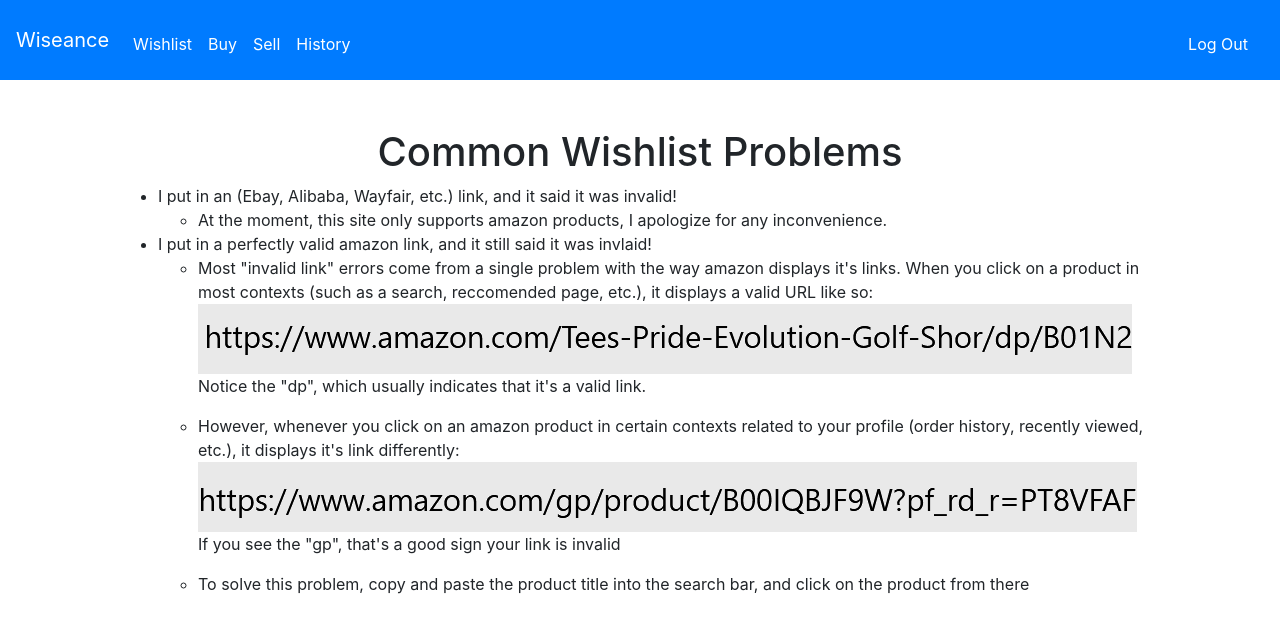
After one commit to anthonypapetti/Wiseance, a Flask app: page /amznhelp in a window 1280 px wide. The commit adds this page. Shown: the top 633 px of the page. Run offline with Flask 2, Linux system fonts and the light colour scheme; the visitor is signed in with stand-in values (Sample User, id 1); some libraries are stand-ins or nearby versions.

Commit message:
Added a help page for amazon link errors

```diff
--- a/routes.py
+++ b/routes.py
@@ -24,6 +24,7 @@ def login():
     if form.validate_on_submit():
         user = User.query.filter_by(username=form.username.data).first()
         session["user_id"] = user.id
+        return redirect('/')
     return render_template("login.html", form=form)
 
 @app.route("/logout")
@@ -115,3 +116,8 @@ def deleteamazon():
     db.session.delete(data)
     db.session.commit()
     return jsonify(True)
+
+@app.route("/amznhelp")
+@login_required
+def amznhelp():
+    return render_template("amznhelp.html")
--- a/static/styles.css
+++ b/static/styles.css
@@ -3,3 +3,8 @@ ul.errors
     list-style-type: none;
     color: red;
 }
+a.linkerror
+{
+    color: red;
+    text-decoration: underline;
+}
--- a/templates/amazon.html
+++ b/templates/amazon.html
@@ -23,7 +23,7 @@
         {% if form.amazonlink.errors %}
             <ul class="errors">
             {% for error in form.amazonlink.errors %}
-                <li>{{ error }}</li>
+                <li>{{ error }}: <a class="linkerror" href="{{url_for('amznhelp')}}">Find out why</a></li>
             {% endfor %}
             </ul>
         {% endif %}
--- /dev/null
+++ b/templates/amznhelp.html
@@ -0,0 +1,34 @@
+{% extends "layout.html" %}
+
+{% block title %}Wishlist Help{% endblock %}
+
+
+{% block content %}
+    <div class="text-center">
+        <h1>Common Wishlist Problems</h1>
+    </div>
+    <ul>
+        <li>I put in an (Ebay, Alibaba, Wayfair, etc.) link, and it said it was invalid!</li>
+        <ul>
+            <li>At the moment, this site only supports amazon products, I apologize for any inconvenience.</li>
+        </ul>
+        <li>I put in a perfectly valid amazon link, and it still said it was invlaid!</li>
+        <ul>
+            <li class="pb-3">Most "invalid link" errors come from a single problem with the way amazon displays it's links. When you click on a product in most
+                contexts (such as a search, reccomended page, etc.), it displays a valid URL like so:
+                <img src="{{url_for('static', filename='images/goodamzn.png', version=2)}}" class="img img-responsive">
+                </br>
+                Notice the "dp", which usually indicates that it's a valid link.
+            </li>
+            <li class="pb-3">However, whenever you click on an amazon product in certain contexts related to your profile (order history, recently viewed, etc.),
+                it displays it's link differently:
+                <img src="{{url_for('static', filename='images/badamzn.png')}}" class="img img-responsive">
+                </br>
+                If you see the "gp", that's a good sign your link is invalid
+            </li>
+            <li>
+                To solve this problem, copy and paste the product title into the search bar, and click on the product from there
+            </li>
+        </ul>
+    </ul>
+{% endblock %}
--- a/templates/layout.html
+++ b/templates/layout.html
@@ -18,7 +18,7 @@
         <!--FontAwesome link-->
         <link rel="stylesheet" href="https://cdnjs.cloudflare.com/ajax/libs/font-awesome/4.7.0/css/font-awesome.min.css">
 
-        <link href="{{ url_for('static', filename='styles.css') }}" rel="stylesheet">
+        <link href="{{ url_for('static', filename='styles.css', version=2) }}" rel="stylesheet">
         {% block scripts %}{% endblock %}
 
         <title>Wiseance - {% block title %}{% endblock %}</title>
```
Also changed, not shown: static/images/badamzn.png (added), static/images/goodamzn.png (added).
